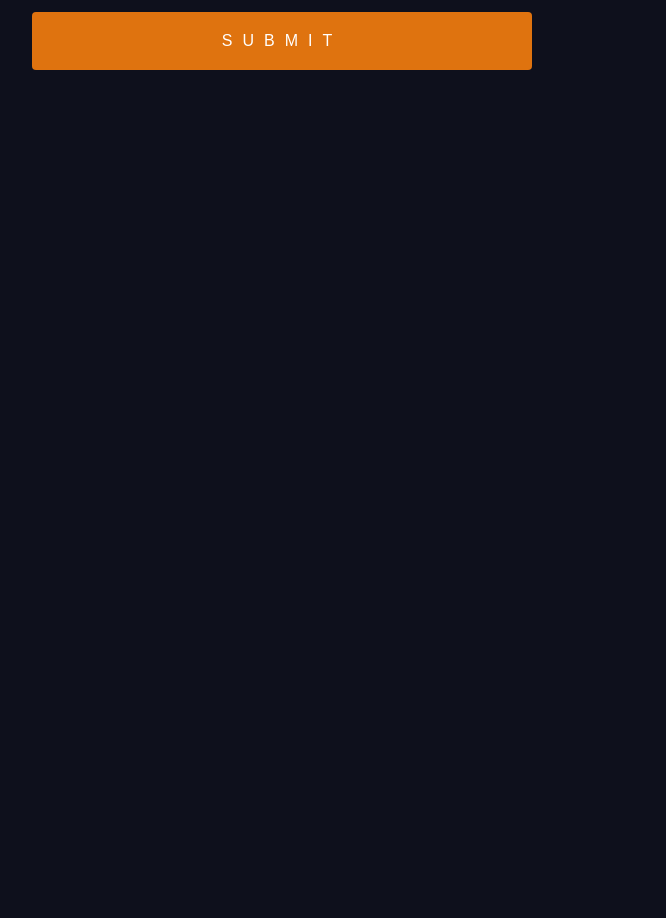
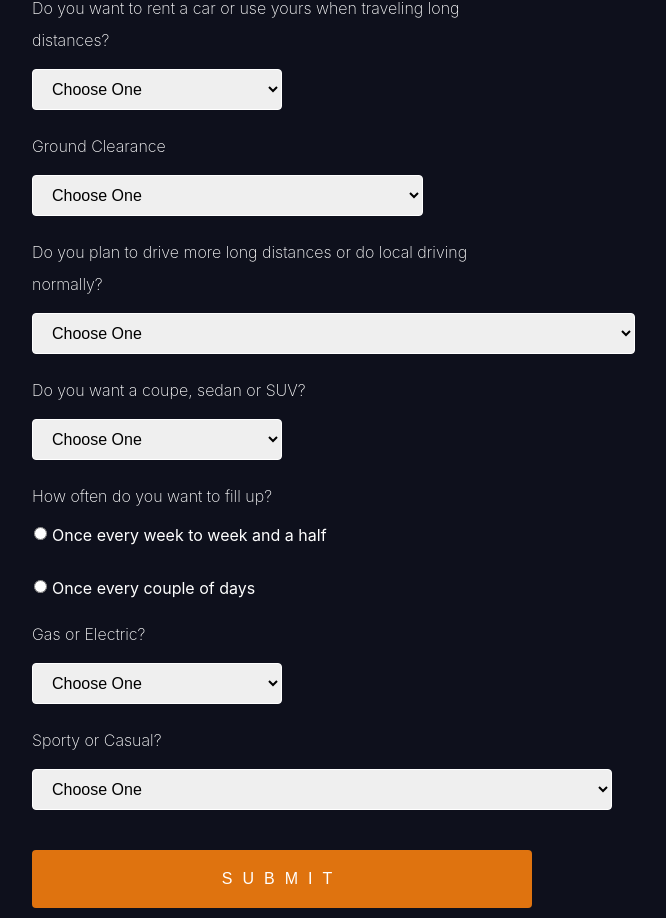
Before and after one commit to Ealm96/AutoDecider, a React (Create React App) app in the folder auto-decider/: page / in a window 1280 px wide. Shown: the part 451-1369 px from the top of the page, without its empty margins (358-1024 px from the left). Before the commit the page ends 800 px from the top, so only its background shows below. Built offline with nearby package versions, Linux system fonts and the light colour scheme.

Commit message:
feat(PageUpdates): updates styles, components, and adds more fields

```diff
--- a/auto-decider/src/App.css
+++ b/auto-decider/src/App.css
@@ -33,7 +33,7 @@ p::before {
   content: "⚠ ";
 }
 
-input {
+.input {
   display: block;
   box-sizing: border-box;
   width: 100%;
@@ -42,6 +42,12 @@ input {
   padding: 10px 15px;
   margin-bottom: 10px;
   font-size: 16px;
+}
+
+.input-radio {
+  float: left;
+  color: white;
+  margin: 2px 5px 0 2px;
 }
 
 select {
@@ -55,7 +61,7 @@ select {
   font-size: 16px;
 }
 
-label {
+.label {
   line-height: 2;
   text-align: left;
   display: block;
@@ -141,3 +147,21 @@ button {
 .red-text {
   color: red;
 }
+
+.full-width {
+  width: max-content;
+}
+
+.my-label {
+  display: block;
+  padding: 0px 1em 0px 8px;
+  font-size: 16px;
+  color: white;
+  margin-bottom: 13px;
+}
+
+.div-class {
+  float: left;
+  display: block;
+  margin-bottom: 10px;
+}
--- a/auto-decider/src/App.jsx
+++ b/auto-decider/src/App.jsx
@@ -1,8 +1,9 @@
 import './App.css';
 import { useForm } from "react-hook-form"
-import { CargoOptions, DoorOptions, RowOptions } from './Options/CarOptions';
+import { CargoOptions, CarTypeOptions, ClearanceOptions, DesignOptions, DistanceOptions, DoorOptions, FillUpOptions, FuelOptions, RowOptions, TravelOptions } from './Options/CarOptions';
 import Select from './Components/Select';
 import Input from './Components/Input';
+import RadioGroup from './Components/RadioGroup';
 
 
 export default function App() {
@@ -10,7 +11,7 @@ export default function App() {
     register,
     handleSubmit,
     watch,
-    formState: { errors },
+    control,
   } = useForm()
 
 
@@ -29,35 +30,93 @@ export default function App() {
             register={{ ...register("Email", { required: true }) }}
             id='Email'
             text='Email'
+            control={control}
           />
-          {/* errors will return when field validation fails  */}
-          {errors.Email && <span className="red-text">This field is required</span>}
 
           <Select
             register={{ ...register("NumOfRows", { required: true }) }}
             id="NumOfRows"
             text="Do you want a second row?"
             options={RowOptions}
+            control={control}
           />
-          {errors.NumOfRows && <span className="red-text">This field is required</span>}
 
           <Select
             register={{ ...register("NumOfDoors", { required: true }) }}
             id="NumOfDoors"
             text="2 or 4 doors?"
             options={DoorOptions}
+            control={control}
           />
-          {errors.NumOfDoors && <span className="red-text">This field is required</span>}
 
           <Select
             register={{ ...register("CargoSpace", { required: true }) }}
             id="CargoSpace"
             text="Is cargo space a necessity?"
             options={CargoOptions}
+            control={control}
           />
-          {errors.CargoSpace && <span className="red-text">This field is required</span>}
 
-          <input type="submit" />
+          <Select
+            register={{ ...register("LDRent", { required: true }) }}
+            id="LDRent"
+            text="Do you want to rent a car or use yours when traveling long distances?"
+            options={TravelOptions}
+            control={control}
+          />
+
+          <Select
+            register={{ ...register("GClearance", { required: true }) }}
+            id="GClearance"
+            text="Ground Clearance"
+            options={ClearanceOptions}
+            control={control}
+            className="full-width"
+          />
+
+          <Select
+            register={{ ...register("TravelDistance", { required: true }) }}
+            id="TravelDistance"
+            text="Do you plan to drive more long distances or do local driving normally?"
+            options={DistanceOptions}
+            control={control}
+            className="full-width"
+          />
+
+          <Select
+            register={{ ...register("CarType", { required: true }) }}
+            id="CarType"
+            text="Do you want a coupe, sedan or SUV?"
+            options={CarTypeOptions}
+            control={control}
+          />
+
+          <RadioGroup
+            register={{ ...register("GasFreq", { required: true }) }}
+            id="GasFreq"
+            text="How often do you want to fill up?"
+            options={FillUpOptions}
+            control={control}
+          />
+
+          <Select
+            register={{ ...register("FuelType", { required: true }) }}
+            id="FuelType"
+            text="Gas or Electric?"
+            options={FuelOptions}
+            control={control}
+          />
+
+          <Select
+            register={{ ...register("DesignType", { required: true }) }}
+            id="DesignType"
+            text="Sporty or Casual?"
+            options={DesignOptions}
+            className="full-width"
+            control={control}
+          />
+
+          <input type="submit" className='input' />
         </form>
       </div>
     </main>
--- a/auto-decider/src/Components/Input.jsx
+++ b/auto-decider/src/Components/Input.jsx
@@ -1,16 +1,22 @@
 import React from 'react';
+import { useFormState } from 'react-hook-form';
 
 
 export default function Input({
     register,
     id,
     text,
+    control
 }) {
+    const { errors } = useFormState({ control })
+
     return (
         <div>
-            <label htmlFor={id} className="mt-8 grid grid-cols-6 gap-6">{text}</label>
+            <label htmlFor={id} className="mt-8 grid grid-cols-6 gap-6 label">{text}</label>
             {/* include validation with required or other standard HTML validation rules */}
-            <input type="text" id={id} {...register} />
+            <input type="text" className='input' id={id} {...register} />
+            {/* errors will return when field validation fails  */}
+            {errors[id] && <span className="red-text">This field is required</span>}
         </div>
     )
 }
--- /dev/null
+++ b/auto-decider/src/Components/RadioGroup.jsx
@@ -0,0 +1,33 @@
+import React, { useMemo } from 'react';
+import { useFormState } from 'react-hook-form';
+
+
+export default function RadioGroup({
+    register,
+    id,
+    text,
+    options,
+    control
+}) {
+
+    const { errors } = useFormState({ control })
+
+    const radioItems = useMemo(() => options.map((opt, index) =>
+        <>
+            <input type='radio' className='input-radio' id={opt.id} name={id} value={opt.value} {...register} />
+            <label htmlFor={opt.id} className='my-label'>{opt.title}</label>
+            {index !== options.length - 1 && (
+                <br />
+            )}
+        </>
+    ), [id, options, register])
+
+    return (
+        <div>
+            <label htmlFor={id} className="mt-8 grid grid-cols-6 gap-6 label">{text}</label>
+            {radioItems}
+            {/* errors will return when field validation fails  */}
+            {errors[id] && <span className="red-text">This field is required</span>}
+        </div>
+    )
+}
--- a/auto-decider/src/Components/Select.jsx
+++ b/auto-decider/src/Components/Select.jsx
@@ -1,25 +1,36 @@
 import React, { useMemo } from 'react';
+import { useFormState } from 'react-hook-form';
 
 
 export default function Select({
     register,
     id,
     text,
-    options
+    options,
+    control,
+    className,
 }) {
 
-    const listItems = useMemo(() => options.map(opt =>
-        <option key={opt.id} value={opt.value}>{opt.title}</option>
+    const { errors } = useFormState({ control })
+
+    const listItems = useMemo(() => options.map((opt, index) =>
+        <>
+            {index === 0 && (
+                <option disabled selected value=''>Choose One</option>
+            )}
+            <option key={opt.id} value={opt.value}>{opt.title}</option>
+        </>
     ), [options])
 
     return (
         <div>
-            <label htmlFor={id} className="mt-8 grid grid-cols-6 gap-6">{text}</label>
+            <label htmlFor={id} className="mt-8 grid grid-cols-6 gap-6 label">{text}</label>
             {/* include validation with required or other standard HTML validation rules */}
-            <select id={id} {...register}>
+            <select id={id} className={`${className}`} {...register}>
                 {listItems}
             </select>
             {/* errors will return when field validation fails  */}
+            {errors[id] && <span className="red-text">This field is required</span>}
         </div>
     )
 }
--- a/auto-decider/src/Options/CarOptions.js
+++ b/auto-decider/src/Options/CarOptions.js
@@ -1,25 +1,68 @@
 const RowOptions = [
-    { title: 'Choose One', value: '', id: 0 },
     { title: 'Yes', value: true, id: 1 },
     { title: 'No', value: false, id: 2 },
     { title: 'Not sure', value: null, id: 3 },
 ]
 
 const DoorOptions = [
-    { title: 'Choose One', value: '', id: 0 },
     { title: '2', value: 2, id: 1 },
     { title: '4', value: 4, id: 2 },
 ]
 
 const CargoOptions = [
-    { title: 'Choose One', value: '', id: 0 },
     { title: 'Yes', value: true, id: 1 },
     { title: 'No', value: false, id: 2 },
     { title: 'Not sure', value: null, id: 3 },
 ]
 
+const TravelOptions = [
+    { title: 'Rent', value: true, id: 1 },
+    { title: 'Use Mine', value: false, id: 2 },
+]
+
+const ClearanceOptions = [
+    { title: 'Low 5 to 6.5 inches  ( ex: Honda Civic)', value: 5, id: 1 },
+    { title: 'Medium 6.5 to 8.5 inches (ex: Toyota Rav 4)', value: 6, id: 2 },
+    { title: 'High 8.5 inches and above ( ex: Jeep Wrangler)', value: 6, id: 3 },
+]
+
+const DistanceOptions = [
+    { title: 'Local ( ex: from home to work or home to the store).', value: 'local', id: 1 },
+    { title: 'Long-Distance ( ex: passing multiple exits on the highway, more than 2 hours)', value: 'distance', id: 2 },
+    { title: 'A mix of both', value: 'both', id: 3 },
+]
+
+const CarTypeOptions = [
+    { title: 'Coupe', value: 'coupe', id: 1 },
+    { title: 'Sedan', value: 'sedan', id: 2 },
+    { title: 'SUV', value: 'suv', id: 3 },
+]
+
+const FillUpOptions = [
+    { title: 'Once every week to week and a half', value: 'infrequent', id: 1 },
+    { title: 'Once every couple of days', value: 'frequent', id: 2 },
+]
+
+const FuelOptions = [
+    { title: 'Gas', value: 'Gas', id: 1 },
+    { title: 'Electric', value: 'Electric', id: 2 },
+]
+
+const DesignOptions = [
+    { title: 'Sporty ( I want to go fast and look good)', value: 'Sporty', id: 1 },
+    { title: 'Casual ( I want to have a sensible car that gets me from point A to point B)', value: 'Casual', id: 2 },
+    { title: 'A mix of both', value: 'both', id: 3 },
+]
+
 export {
     RowOptions,
     DoorOptions,
-    CargoOptions
+    CargoOptions,
+    TravelOptions,
+    ClearanceOptions,
+    DistanceOptions,
+    CarTypeOptions,
+    FillUpOptions,
+    FuelOptions,
+    DesignOptions
 }
```
